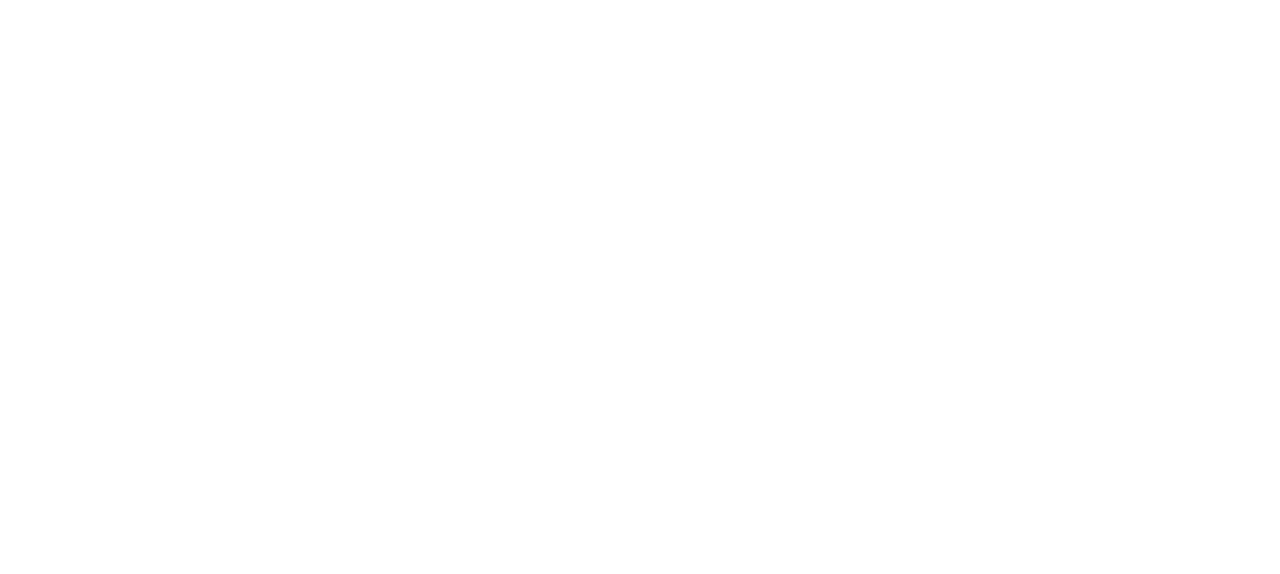
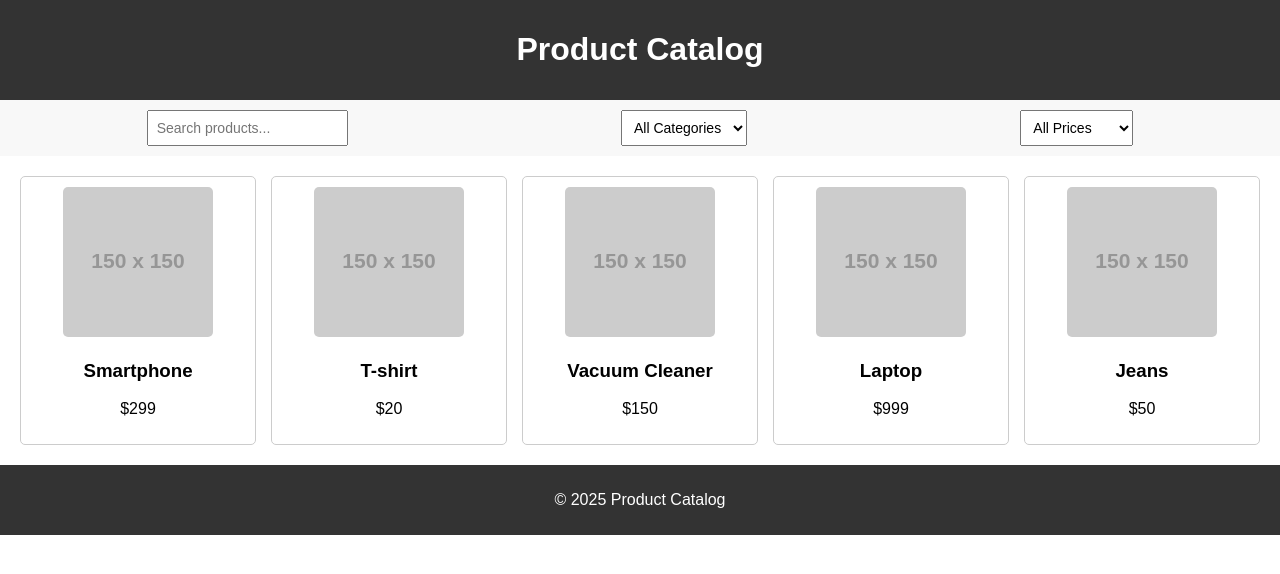
Before and after one commit to Wetooa/codechum-acadamy-outputs, a plain HTML site: page HTML-CSS-JS-Intermediate/index.html in a window 1280 px wide. Drawn offline with Linux system fonts and the light colour scheme; placeholder pictures from the web are drawn by us.

Commit message:
completed basic idea

```diff
--- a/HTML-CSS-JS-Foundational/styles/base.css
+++ b/HTML-CSS-JS-Foundational/styles/base.css
@@ -1,18 +1,18 @@
-/* Base styles */
+/* ase styles */
 :root {
   --primary-color: #f0f0f0;
-  --primary-foreground: #AD0101;
-  --secondary-foreground: #E9F8F9;
-  --primary-text-color: #FFFFFF;
-  --secondary-text-color: #00000F;
-  --tertiary-text-color: #A2DE4F;
-  --facebook-color: #3B5998;
-  --twitter-color: #1DA1F2;
-  --gplus-color: #DB4437;
-  --instagram-color: #E1306C;
-  --pinterest-color: #BD081C;
-  --tumblr-color: #35465C;
-  --vimeo-color: #1AB7EA;
+  --primary-foreground: #ad0101;
+  --secondary-foreground: #e9f8f9;
+  --primary-text-color: #ffffff;
+  --secondary-text-color: #00000f;
+  --tertiary-text-color: #a2de4f;
+  --facebook-color: #3b5998;
+  --twitter-color: #1da1f2;
+  --gplus-color: #db4437;
+  --instagram-color: #e1306c;
+  --pinterest-color: #bd081c;
+  --tumblr-color: #35465c;
+  --vimeo-color: #1ab7ea;
 }
 
 @font-face {
@@ -71,7 +71,7 @@ a {
   font-family: Raleway, sans-serif;
 }
 
-nav>a>img {
+nav > a > img {
   width: 12px;
   height: 12px;
 }
@@ -80,23 +80,23 @@ main {
   display: grid;
 }
 
-main> :nth-child(odd) {
+main > :nth-child(odd) {
   color: var(--primary-text-color);
   background-color: var(--primary-foreground);
   overflow-y: hidden;
 }
 
-main> :nth-child(even) {
+main > :nth-child(even) {
   color: var(--secondary-text-color);
   background-color: var(--secondary-foreground);
   z-index: 2;
 }
 
-main> :first-child {
+main > :first-child {
   justify-content: start;
 }
 
-main> :last-child {
+main > :last-child {
   justify-content: space-evenly;
   align-items: center;
 }
--- a/HTML-CSS-JS-Intermediate/index.html
+++ b/HTML-CSS-JS-Intermediate/index.html
@@ -0,0 +1,36 @@
+<!doctype html>
+<html lang="en">
+  <head>
+    <meta charset="UTF-8" />
+    <meta name="viewport" content="width=device-width, initial-scale=1.0" />
+    <title>Product Catalog</title>
+    <link rel="stylesheet" href="./styles/styles.css" />
+  </head>
+  <body>
+    <header>
+      <h1>Product Catalog</h1>
+    </header>
+    <section class="filters">
+      <input type="text" id="search" placeholder="Search products..." />
+      <select id="category-filter">
+        <option value="all">All Categories</option>
+        <option value="electronics">Electronics</option>
+        <option value="clothing">Clothing</option>
+        <option value="home">Home</option>
+      </select>
+      <select id="price-filter">
+        <option value="all">All Prices</option>
+        <option value="below-50">Below $50</option>
+        <option value="50-100">$50 - $100</option>
+        <option value="above-100">Above $100</option>
+      </select>
+    </section>
+    <section class="product-grid" id="product-grid">
+      <!-- Product cards will be injected here dynamically -->
+    </section>
+    <footer>
+      <p>© 2025 Product Catalog</p>
+    </footer>
+    <script src="./scripts/index.js"></script>
+  </body>
+</html>
--- /dev/null
+++ b/HTML-CSS-JS-Intermediate/scripts/index.js
@@ -0,0 +1,76 @@
+const products = [
+  { id: 1, name: "Smartphone", price: 299, category: "electronics" },
+  { id: 2, name: "T-shirt", price: 20, category: "clothing" },
+  { id: 3, name: "Vacuum Cleaner", price: 150, category: "home" },
+  { id: 4, name: "Laptop", price: 999, category: "electronics" },
+  { id: 5, name: "Jeans", price: 50, category: "clothing" },
+];
+
+const productGrid = document.getElementById("product-grid");
+const searchInput = document.getElementById("search");
+const categoryFilter = document.getElementById("category-filter");
+const priceFilter = document.getElementById("price-filter");
+
+function displayProducts(filteredProducts) {
+  // Add fade-out animation
+  productGrid.classList.add("hidden");
+
+  setTimeout(() => {
+    productGrid.innerHTML = "";
+    filteredProducts.forEach((product) => {
+      const productCard = document.createElement("div");
+      productCard.classList.add("product-card");
+      productCard.innerHTML = `
+        <img src="https://via.placeholder.com/150" alt="${product.name}">
+        <h3>${product.name}</h3>
+        <p>$${product.price}</p>
+      `;
+      productGrid.appendChild(productCard);
+    });
+
+    // Add fade-in animation
+    productGrid.classList.remove("hidden");
+  }, 300); // Match the transition duration
+}
+
+function filterProducts() {
+  let filtered = products;
+
+  const searchQuery = searchInput.value.toLowerCase();
+  const selectedCategory = categoryFilter.value;
+  const selectedPrice = priceFilter.value;
+
+  if (searchQuery) {
+    filtered = filtered.filter((product) =>
+      product.name.toLowerCase().includes(searchQuery),
+    );
+  }
+
+  if (selectedCategory !== "all") {
+    filtered = filtered.filter(
+      (product) => product.category === selectedCategory,
+    );
+  }
+
+  if (selectedPrice !== "all") {
+    if (selectedPrice === "below-50") {
+      filtered = filtered.filter((product) => product.price < 50);
+    } else if (selectedPrice === "50-100") {
+      filtered = filtered.filter(
+        (product) => product.price >= 50 && product.price <= 100,
+      );
+    } else if (selectedPrice === "above-100") {
+      filtered = filtered.filter((product) => product.price > 100);
+    }
+  }
+
+  displayProducts(filtered);
+}
+
+// Initial display
+displayProducts(products);
+
+// Add event listeners
+searchInput.addEventListener("input", filterProducts);
+categoryFilter.addEventListener("change", filterProducts);
+priceFilter.addEventListener("change", filterProducts);
--- /dev/null
+++ b/HTML-CSS-JS-Intermediate/styles/styles.css
@@ -0,0 +1,80 @@
+body {
+  font-family: Arial, sans-serif;
+  margin: 0;
+  padding: 0;
+}
+
+header,
+footer {
+  background-color: #333;
+  color: white;
+  text-align: center;
+  padding: 10px 0;
+}
+
+.filters {
+  display: flex;
+  justify-content: space-around;
+  padding: 10px;
+  background-color: #f8f8f8;
+}
+
+.filters input,
+.filters select {
+  padding: 8px;
+  font-size: 14px;
+}
+
+.product-grid {
+  display: grid;
+  grid-template-columns: repeat(auto-fill, minmax(200px, 1fr));
+  gap: 15px;
+  padding: 20px;
+  opacity: 1;
+  transition: opacity 0.5s ease-in-out;
+}
+
+.product-grid.hidden {
+  opacity: 0;
+}
+
+.product-card {
+  border: 1px solid #ccc;
+  padding: 10px;
+  text-align: center;
+  border-radius: 5px;
+  background: white;
+  transform: scale(1);
+  transition:
+    transform 0.3s ease,
+    box-shadow 0.3s ease;
+}
+
+.product-card img {
+  max-width: 100%;
+  height: auto;
+  border-radius: 5px;
+  transition: transform 0.3s ease;
+}
+
+.product-card:hover {
+  transform: scale(1.05);
+  box-shadow: 0 4px 8px rgba(0, 0, 0, 0.2);
+}
+
+.product-card:hover img {
+  transform: scale(1.1);
+}
+
+@media (max-width: 768px) {
+  .filters {
+    flex-direction: column;
+    align-items: center;
+  }
+
+  .filters input,
+  .filters select {
+    margin-bottom: 10px;
+    width: 80%;
+  }
+}
```
